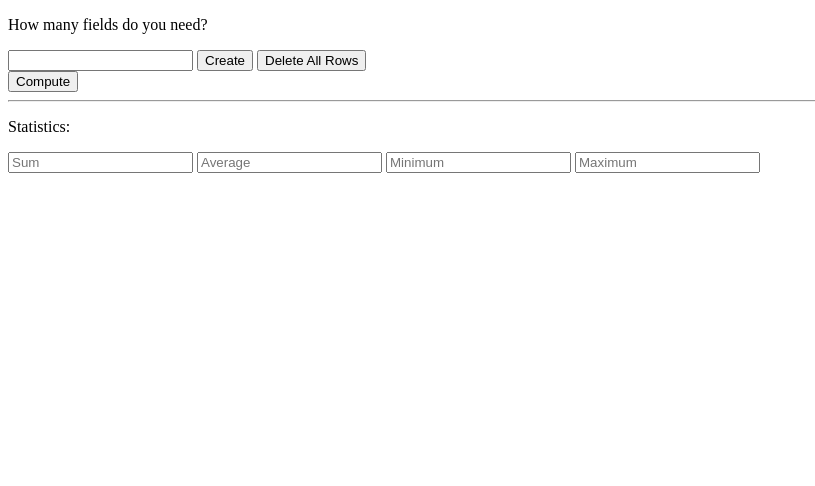
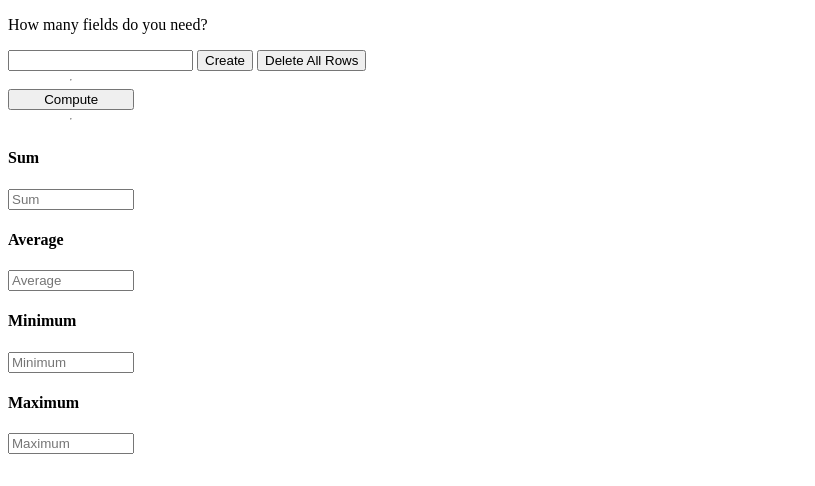
Before and after one commit to julcia106/Programowanie-aplikacji-webowych, a plain HTML site: page Projekt 1/index.html in a window 1280 px wide. Shown: the whole page, without its empty margins (0-815 px from the left). Drawn offline with Linux system fonts and the light colour scheme.

Commit message:
Dynamics input

```diff
--- a/Projekt 1/index.html
+++ b/Projekt 1/index.html
@@ -6,6 +6,7 @@
         <title>Projekt 1</title>
         <meta name="description" content="">
         <meta name="viewport" content="width=device-width, initial-scale=1">
+        <link rel="stylesheet" href="style.css">
     </head>
     <body>
         <!-- <p>Ile pól potrzebujesz?</p>
@@ -30,13 +31,13 @@
         </form>
 
         <div class="stats-data">
+            <hr>
             <input  type="submit" value="Compute" onclick="computeData();" />
             <hr>
-            <p>Statistics:</p>
-            <input type="text" id="sum" placeholder="Sum">
-            <input type="text" id="avg" placeholder="Average">
-            <input type="text" id="min" placeholder="Minimum">
-            <input type="text" id="max" placeholder="Maximum">
+            <h4>Sum</h4> <input type="text" id="sum" placeholder="Sum">
+            <h4>Average</h4><input type="text" id="avg" placeholder="Average">
+            <h4>Minimum</h4><input type="text" id="min" placeholder="Minimum">
+            <h4>Maximum</h4><input type="text" id="max" placeholder="Maximum">
         </div>
 
             <script src="script.js"></script>
--- /dev/null
+++ b/Projekt 1/style.css
@@ -0,0 +1,6 @@
+.stats-data{
+    display: flex;
+    justify-content: space-between;
+    flex-direction: column;
+    width:10%;
+}
```
Also changed, not shown: Projekt 1/script.ts (+0 -7 lines).
